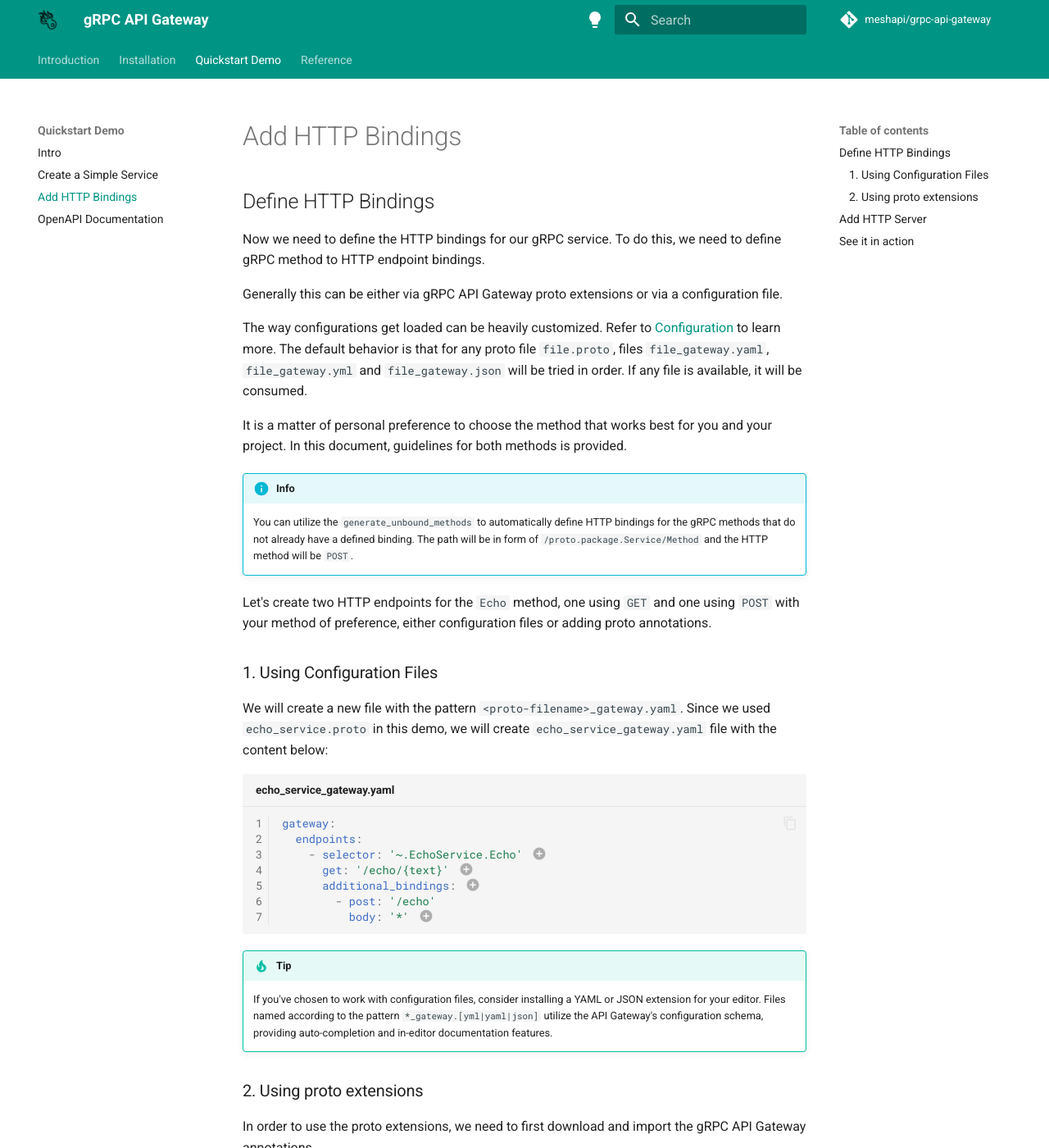
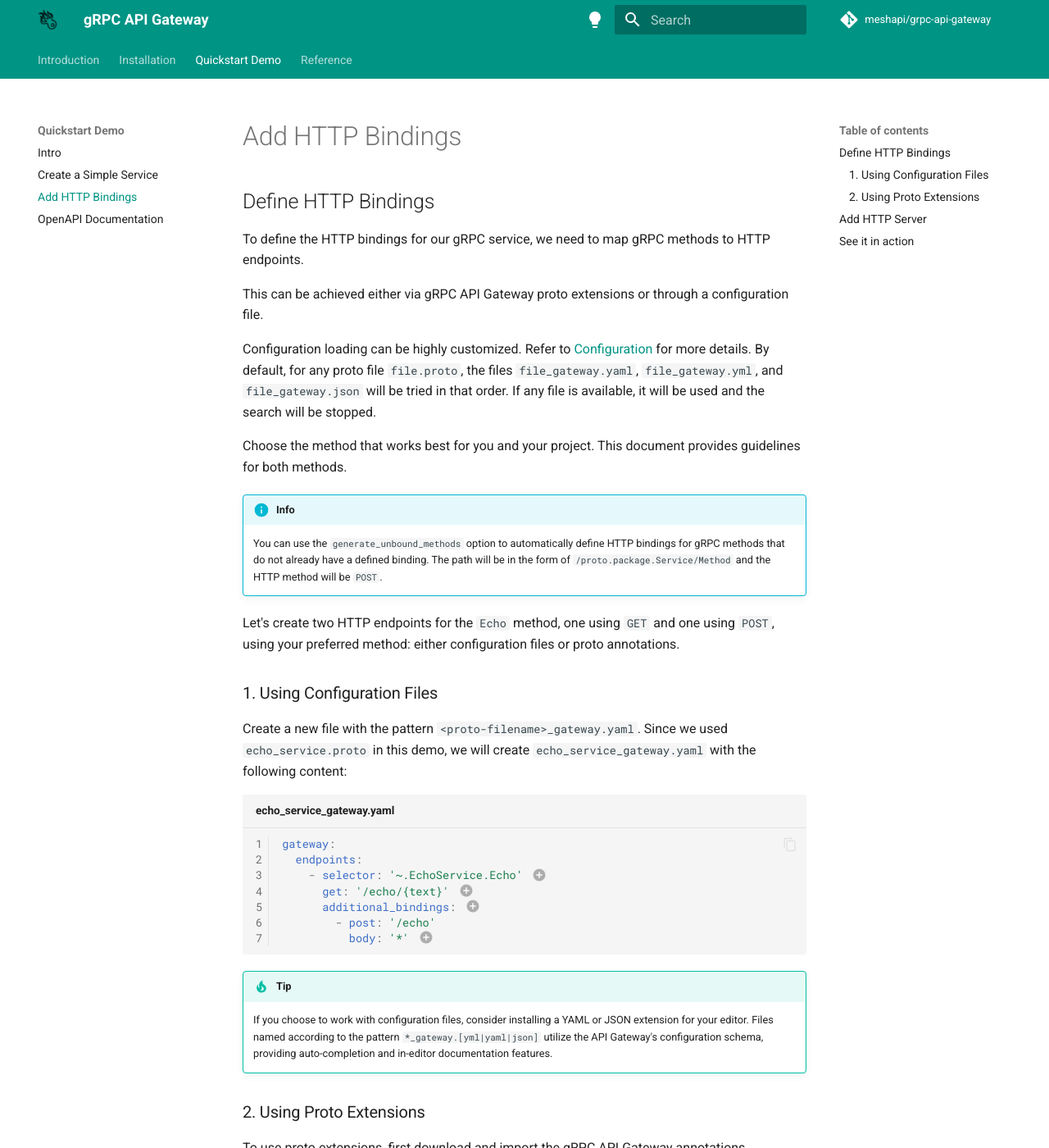
Before and after one commit to meshapi/grpc-api-gateway, an MkDocs documentation site: the page built from docs/quickstart/http_binding.md, in a window 1280 px wide and 1400 px high. Shown: the whole window at 82% size. Built offline with MkDocs 1.6.1 and Material for MkDocs 9.7.7, drawn with Linux system fonts in a browser that asks for light colours; comment, search, counter and statistics services are not loaded; some of the changed text lies outside the part shown.

Commit message:
improve installation and quickstart guides

````diff
--- a/docs/quickstart/http_binding.md
+++ b/docs/quickstart/http_binding.md
@@ -2,28 +2,25 @@
 
 ## Define HTTP Bindings
 
-Now we need to define the HTTP bindings for our gRPC service.
-To do this, we need to define gRPC method to HTTP endpoint bindings.
+To define the HTTP bindings for our gRPC service, we need to map gRPC methods to HTTP endpoints.
 
-Generally this can be either via gRPC API Gateway proto extensions or via a configuration file.
+This can be achieved either via gRPC API Gateway proto extensions or through a configuration file.
 
-The way configurations get loaded can be heavily customized. Refer to [Configuration](/grpc-api-gateway/reference/configuration) to learn more.
-The default behavior is that for any proto file `file.proto`, files `file_gateway.yaml`, `file_gateway.yml` and `file_gateway.json` will be tried in order. If any file is available, it will be consumed.
+Configuration loading can be highly customized. Refer to [Configuration](/grpc-api-gateway/reference/configuration) for more details.
+By default, for any proto file `file.proto`, the files `file_gateway.yaml`, `file_gateway.yml`, and `file_gateway.json` will be tried in that order. If any file is available, it will be used and the search will be stopped.
 
-It is a matter of personal preference to choose the method that works best for you and your project.
-In this document, guidelines for both methods is provided.
+Choose the method that works best for you and your project. This document provides guidelines for both methods.
 
 !!! info
-    You can utilize the `generate_unbound_methods` to automatically define HTTP bindings for the gRPC methods
-    that do not already have a defined binding. The path will be in form of `/proto.package.Service/Method`
+    You can use the `generate_unbound_methods` option to automatically define HTTP bindings for gRPC methods
+    that do not already have a defined binding. The path will be in the form of `/proto.package.Service/Method`
     and the HTTP method will be `POST`.
 
-
-Let's create two HTTP endpoints for the `Echo` method, one using `GET` and one using `POST` with your method of preference, either configuration files or adding proto annotations.
+Let's create two HTTP endpoints for the `Echo` method, one using `GET` and one using `POST`, using your preferred method: either configuration files or proto annotations.
 
 ### 1. Using Configuration Files
 
-We will create a new file with the pattern `<proto-filename>_gateway.yaml`. Since we used `echo_service.proto` in this demo, we will create `echo_service_gateway.yaml` file with the content below:
+Create a new file with the pattern `<proto-filename>_gateway.yaml`. Since we used `echo_service.proto` in this demo, we will create `echo_service_gateway.yaml` with the following content:
 
 ```yaml title="echo_service_gateway.yaml" linenums="1"
 gateway:
@@ -35,23 +32,23 @@ gateway:
           body: '*' # (4)!
 ```
 
-1. `selector` is dot-separated path to the service method. `echo.EchoService.Echo` is the full path. `~` gets substituted with the proto pacakge from the related proto file and can be used to shorten the selector.
-2. This line states that HTTP method is `GET` and the route is `/echo/{text}` where `text` is a path to a field in the request proto message.
-3. Can be used to specify additional HTTP endpoint bindings.
-4. `body` (default: `null`) can be used to specify which fields in the proto request message should be read from the HTTP body. In this case, `*` indicates that all fields in the proto message should be read from the HTTP body.
+1. `selector` is the dot-separated path to the service method. `echo.EchoService.Echo` is the full path. `~` gets substituted with the proto package from the related proto file and can be used to shorten the selector.
+2. This line specifies that the HTTP method is `GET` and the route is `/echo/{text}`, where `text` is a path to a field in the request proto message.
+3. Used to specify additional HTTP endpoint bindings.
+4. `body` (default: `null`) specifies which fields in the proto request message should be read from the HTTP body. In this case, `*` indicates that all fields in the proto message should be read from the HTTP body.
 
 !!! tip
-    If you've chosen to work with configuration files, consider installing a YAML or JSON extension for your editor.
+    If you choose to work with configuration files, consider installing a YAML or JSON extension for your editor.
     Files named according to the pattern `*_gateway.[yml|yaml|json]` utilize the API Gateway's configuration schema,
     providing auto-completion and in-editor documentation features.
 
-### 2. Using proto extensions
+### 2. Using Proto Extensions
 
-In order to use the proto extensions, we need to first download and import the gRPC API Gateway annotations.
+To use proto extensions, first download and import the gRPC API Gateway annotations.
 
 === "Using Buf"
 
-    Create another file named `buf.yaml` with the following content.
+    Create a file named `buf.yaml` with the following content:
 
     ```yaml title="buf.yaml" linenums="1"
     version: v1
@@ -59,19 +56,19 @@ In order to use the proto extensions, we need to first download and import the g
       - "buf.build/meshapi/grpc-api-gateway"
     ```
 
-    Now download the dependencies using:
+    Download the dependencies using:
 
     ```sh
     $ buf mod update
     ```
 
-=== "Using protoc"
+=== "Using Protoc"
 
-    Download and proto files from the `api/meshapi` directory in the
+    Download the proto files from the `api/meshapi` directory in the
     [gRPC API Gateway git repository](https://github.com/meshapi/grpc-api-gateway/tree/main/api/meshapi/gateway)
     to a local directory named `meshapi`.
 
-Let's modify our existing proto file with the following additions:
+Modify your existing proto file with the following additions:
 
 ```proto title="echo_service.proto" hl_lines="5 21-29" linenums="1"
 syntax = "proto3";
@@ -83,8 +80,8 @@ import "meshapi/gateway/annotations.proto"; //(1)!
 option go_package = "demo/echo";
 
 message EchoRequest {
-    string text = 1;
-    bool capitalize = 2;
+  string text = 1;
+  bool capitalize = 2;
 }
 
 message EchoResponse {
@@ -108,13 +105,13 @@ service EchoService {
 ```
 
 1. This line imports the gRPC API Gateway proto annotations.
-2. This line states that HTTP method is `GET` and the route is `/echo/{text}` where `text` is a path to a field in the request proto message.
-3. Can be used to specify additional HTTP endpoint bindings.
-4. `body` (default: `null`) can be used to specify which fields in the proto request message should be read from the HTTP body. In this case, `*` indicates that all fields in the proto message should be read from the HTTP body.
+2. This line specifies that the HTTP method is `GET` and the route is `/echo/{text}`, where `text` is a path to a field in the request proto message.
+3. Used to specify additional HTTP endpoint bindings.
+4. `body` (default: `null`) specifies which fields in the proto request message should be read from the HTTP body. In this case, `*` indicates that all fields in the proto message should be read from the HTTP body.
 
 ## Add HTTP Server
 
-Now that we have defined HTTP bindings, we will need to regenerate the gateway code.
+Now that we have defined HTTP bindings, we need to regenerate the gateway code.
 
 === "Using Buf"
 
@@ -122,7 +119,7 @@ Now that we have defined HTTP bindings, we will need to regenerate the gateway c
     $ buf generate
     ```
 
-=== "Using protoc"
+=== "Using Protoc"
     ```sh
     $ protoc \
         --go_out=gen \
@@ -132,15 +129,15 @@ Now that we have defined HTTP bindings, we will need to regenerate the gateway c
         echo_service.proto
     ```
 
-Using either method, we should now see a new file named `echo_service.pb.rgw.go`.
+Using either method, you should now see a new file named `echo_service.pb.rgw.go`.
 
-Now we need to get the `meshapi/grpc-api-gateway` module since it contains necessary types for our HTTP server:
+Next, get the `meshapi/grpc-api-gateway` module as it contains necessary types for our HTTP server:
 
 ```sh
 $ go get github.com/meshapi/grpc-api-gateway
 ```
 
-And finally, we go back to our `main.go` to add the HTTP server:
+Finally, update `main.go` to add the HTTP server:
 
 ```go title="main.go" linenums="1" hl_lines="10 12 23-30 34 36-38"
 package main
@@ -188,9 +185,9 @@ func main() {
 }
 ```
 
-1. We create a gRPC connection to our own gRPC server. gRPC API Gateway uses this connection to communicate with the gRPC our services.
-2. `RegisterEchoServiceHandler` is a generated function and will register the `EchoService` to the gateway mux.
-
+1. We create a gRPC connection to our own gRPC server. gRPC API Gateway uses
+this connection to communicate with our gRPC services.
+2. `RegisterEchoServiceHandler` is a generated function that registers the `EchoService` to the gateway mux.
 
 ## See it in action
 
@@ -209,5 +206,5 @@ $ curl http://localhost:4000/echo/greetings
 You should get the following response back:
 
 ```json
-{"text":"greetings"}
+{ "text": "greetings" }
 ```
````
Also changed, not shown: other parts of docs/quickstart/http_binding.md (+2 -2 lines), docs/index.md (+12 -30 lines), docs/installation.md (+11 -15 lines), docs/quickstart/generation.md (+15 -16 lines), docs/quickstart/intro.md (+8 -9 lines), docs/quickstart/openapi.md (+5 -7 lines).
